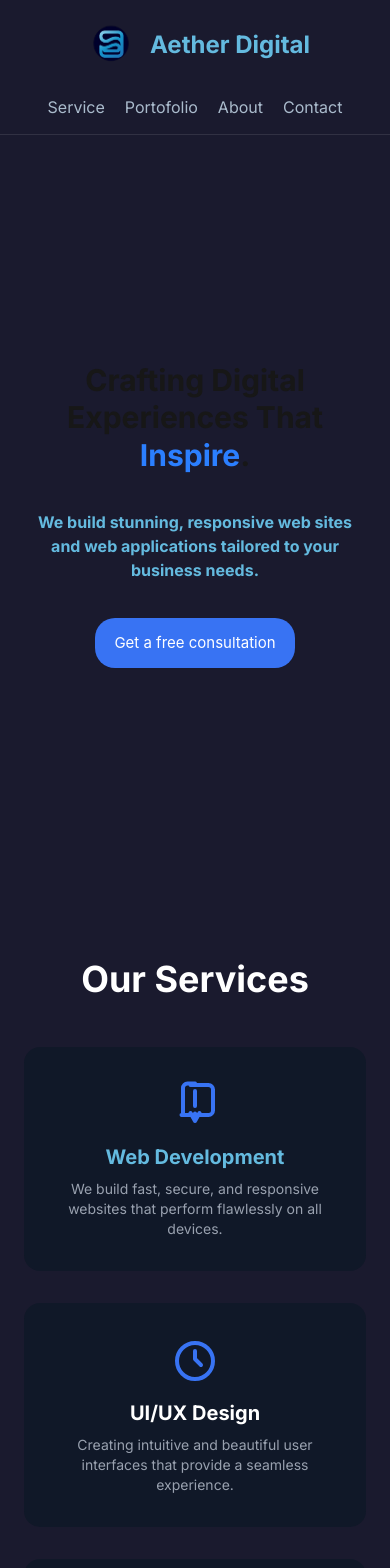
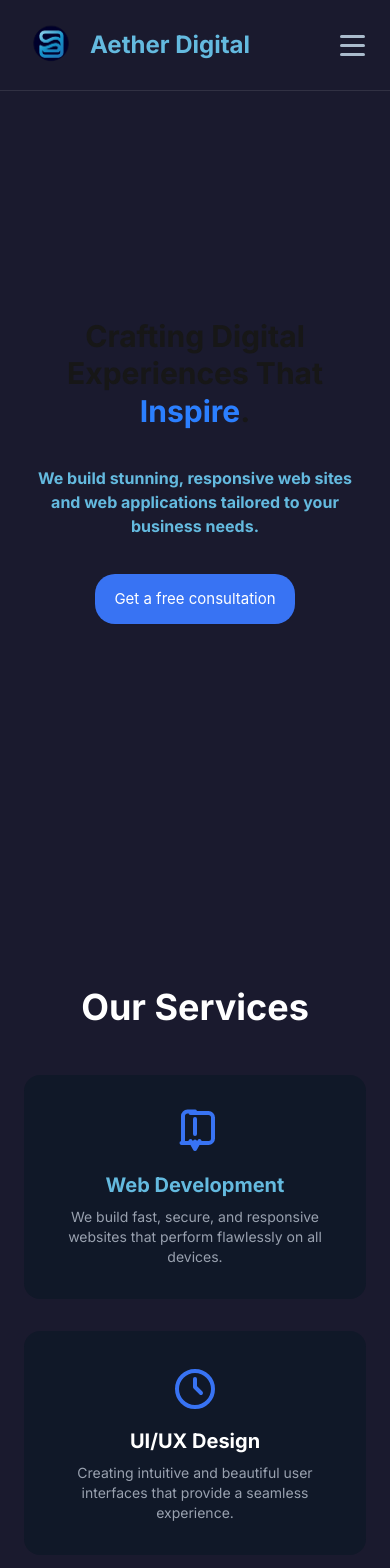
Before and after one commit to FelixNihBous/aether-digital-rebrand, a Next.js app: page / in a window 390 px wide. Shown: the top 1568 px of the page. Built offline with nearby package versions, Linux system fonts and the light colour scheme.

Commit message:
Android View Bugs

```diff
--- a/app/choose-us/page.js
+++ b/app/choose-us/page.js
@@ -3,7 +3,7 @@ import Image from 'next/image'
 
 export default function ChooseUs() {
   return (
-    <div style={{ height: '70vh', display: 'flex', justifyContent: 'center', alignItems: 'center' }}>
+<div style={{ display: 'flex', justifyContent: 'center', alignItems: 'center', height: '70vh' }}>
       <section className="py-16 bg-[#1a1a2e] relative z-10">
         <div className="max-w-7xl mx-auto px-6 grid grid-cols-1 md:grid-cols-2 gap-12 items-center">
             <div className="order-2 md:order-1">
--- a/app/landingPage/Body/page.js
+++ b/app/landingPage/Body/page.js
@@ -1,5 +1,3 @@
-"use client"
-
 import { Button } from 'antd'
 import React from 'react'
 
--- a/app/landingPage/Header/page.js
+++ b/app/landingPage/Header/page.js
@@ -1,27 +1,39 @@
 import Image from 'next/image'
-import React from 'react'
+import React, { useState } from 'react'
 import '../css/Header.css'
-import Link from 'next/link'
 
 export default function Header() {
+  const [isMenuOpen, setIsMenuOpen] = useState(false);
+
   const navBar = [
     {
       name: "Service",
-      direct: "/our-service"
+      direct: "service"
     },
     {
-      name: "Portofolio",
-      direct: "/portfolio"
+      name: "Portfolio",
+      direct: "portfolio"
     },
     {
       name: "About",
-      direct: "/about"
+      direct: "about"
     },
     {
       name: "Contact",
-      direct: "/contact"
+      direct: "contact"
     }
   ]
+
+  const scrollToSection = (sectionId) => {
+    const section = document.getElementById(sectionId);
+    if (section) {
+      section.scrollIntoView({
+        behavior: 'smooth',
+        block: 'start'
+      });
+    }
+    setIsMenuOpen(false);
+  };
 
   return (
     <div className='header-LandingPage'>
@@ -29,12 +41,44 @@ export default function Header() {
         <Image src="/Gambar_WhatsApp_2025-08-15_pukul_08.17.55_86843d8c-removebg-preview.png" alt="Aether Digital Logo" width={60} height={60} />
         <p className="brand-text" style={{color: '#64badf'}}>Aether Digital</p>
       </div>
-      <div className="navBar">
+
+      {/* Desktop Navigation */}
+      <div className="navBar desktop-nav">
         {navBar.map((item, index) => (
-          <Link key={index} href={item.direct} className="nav-link" style={{color: '#AABBCC'}}>
+          <button
+            key={index}
+            className="nav-link"
+            style={{color: '#AABBCC', background: 'none', border: 'none', cursor: 'pointer'}}
+            onClick={() => scrollToSection(item.direct)}
+          >
             {item.name}
-          </Link>
+          </button>
         ))}
+      </div>
+
+      {/* Mobile Burger Menu */}
+      <div className="mobile-nav">
+        <button
+          className="burger-menu"
+          onClick={() => setIsMenuOpen(!isMenuOpen)}
+          aria-label="Toggle menu"
+        >
+          <span className={`burger-line ${isMenuOpen ? 'open' : ''}`}></span>
+          <span className={`burger-line ${isMenuOpen ? 'open' : ''}`}></span>
+          <span className={`burger-line ${isMenuOpen ? 'open' : ''}`}></span>
+        </button>
+
+        <div className={`mobile-menu ${isMenuOpen ? 'open' : ''}`}>
+          {navBar.map((item, index) => (
+            <button
+              key={index}
+              className="mobile-nav-link"
+              onClick={() => scrollToSection(item.direct)}
+            >
+              {item.name}
+            </button>
+          ))}
+        </div>
       </div>
     </div>
   )
--- a/app/landingPage/css/Header.css
+++ b/app/landingPage/css/Header.css
@@ -28,6 +28,10 @@ body {
     transition: color 0.3s ease;
     text-decoration: none;
     font-weight: 500;
+    background: none;
+    border: none;
+    font-family: inherit;
+    font-size: inherit;
 }
 
 .nav-link:hover {
@@ -39,18 +43,100 @@ body {
     align-items: center;
     justify-content: space-between;
     padding: 20px 20px;
-    background: #1a1a2e; /* Changed to solid color */
+    background: #1a1a2e;
+    border-bottom: 1px solid rgba(255, 255, 255, 0.1);
+    position: relative;
+}
+
+/* Mobile Navigation */
+.mobile-nav {
+    display: none;
+}
+
+.burger-menu {
+    display: none;
+    flex-direction: column;
+    background: none;
+    border: none;
+    cursor: pointer;
+    padding: 5px;
+    z-index: 1000;
+}
+
+.burger-line {
+    width: 25px;
+    height: 3px;
+    background-color: #AABBCC;
+    margin: 3px 0;
+    transition: 0.3s;
+    border-radius: 2px;
+}
+
+.burger-line.open:nth-child(1) {
+    transform: rotate(-45deg) translate(-5px, 6px);
+}
+
+.burger-line.open:nth-child(2) {
+    opacity: 0;
+}
+
+.burger-line.open:nth-child(3) {
+    transform: rotate(45deg) translate(-5px, -6px);
+}
+
+.mobile-menu {
+    position: fixed;
+    top: 0;
+    right: -100%;
+    width: 250px;
+    height: 100vh;
+    background: #1a1a2e;
+    border-left: 1px solid rgba(255, 255, 255, 0.1);
+    transition: right 0.3s ease;
+    display: flex;
+    flex-direction: column;
+    padding: 80px 20px 20px;
+    z-index: 999;
+}
+
+.mobile-menu.open {
+    right: 0;
+}
+
+.mobile-nav-link {
+    color: #AABBCC;
+    background: none;
+    border: none;
+    padding: 15px 0;
+    text-align: left;
+    font-size: 1.1rem;
+    cursor: pointer;
+    transition: color 0.3s ease;
     border-bottom: 1px solid rgba(255, 255, 255, 0.1);
 }
 
+.mobile-nav-link:hover {
+    color: #64badf;
+}
+
+.desktop-nav {
+    display: flex;
+}
+
 @media (max-width: 768px) {
+    .desktop-nav {
+        display: none;
+    }
+
+    .mobile-nav {
+        display: block;
+    }
+
+    .burger-menu {
+        display: flex;
+    }
+
     .header-LandingPage {
-        flex-direction: column;
-        gap: 20px;
         padding: 15px 20px;
     }
-
-    .navBar {
-        gap: 20px;
-    }
 }
--- a/app/landingPage/page.js
+++ b/app/landingPage/page.js
@@ -3,12 +3,27 @@
 import React from 'react'
 import Header from './Header/page'
 import Body from './Body/page'
+import OurService from '../our-service/page'
+import ChooseUs from '../choose-us/page'
+
 
 export default function landingPage() {
   return (
     <>
       <Header />
       <Body />
+
+      <section id="service" style={{ background: '#1a1a2e' }}>
+        <div style={{ margin: '0 auto', textAlign: 'center' }}>
+          <OurService />
+        </div>
+      </section>
+
+      <section id="chooseus" style={{ background: '#1a1a2e' }}>
+        <div style={{ margin: '0 auto', textAlign: 'center' }}>
+          <ChooseUs />
+        </div>
+      </section>
     </>
   )
 }
--- a/app/layout.js
+++ b/app/layout.js
@@ -1,5 +1,6 @@
 import { Geist, Geist_Mono } from "next/font/google";
 import "./globals.css";
+import "./mobile-fix.css";
 
 const geistSans = Geist({
   variable: "--font-geist-sans",
--- /dev/null
+++ b/app/mobile-fix.css
@@ -0,0 +1,9 @@
+/* Fix overlapping sections on Android/mobile devices */
+@media screen and (max-width: 768px) {
+  .ourService {
+    height: auto !important;
+    min-height: 130vh !important;
+    padding-top: 2rem !important;
+    padding-bottom: 2rem !important;
+  }
+}
--- /dev/null
+++ b/app/mobile-overlap-fix.css
@@ -0,0 +1,3 @@
+=======
+import "./globals.css";
+import "./mobile-overlap-fix.css";
--- a/app/our-service/page.js
+++ b/app/our-service/page.js
@@ -2,8 +2,8 @@ import React from 'react';
 
 export default function page() {
   return (
-    <section className="ourService py-16 relative z-10" style={{}}>
-        <div className="max-w-7xl mx-auto px-6" style={{}}>
+<section className="ourService py-16 relative z-10" style={{ height: '70vh', display: 'flex', justifyContent: 'center' }}>
+        <div className="max-w-7xl mx-auto px-6" style={{ display: 'flex', flexDirection: 'column', justifyContent: 'center' }}>
             <h2 className="text-4xl font-bold text-center mb-12 text-white">Our Services</h2>
             <div className="grid grid-cols-1 md:grid-cols-3 gap-8 text-white">
                 <div className="bg-gray-900 p-8 rounded-2xl border-gray-800">
--- a/app/page.js
+++ b/app/page.js
@@ -1,14 +1,10 @@
 import React from 'react'
 import LandingPage from './landingPage/page'
-import OurService from './our-service/page'
-import ChooseUs from './choose-us/page'
 
 export default function Page() {
   return (
     <>
       <LandingPage />
-      <OurService />
-      <ChooseUs />
     </>
   )
 }
```
